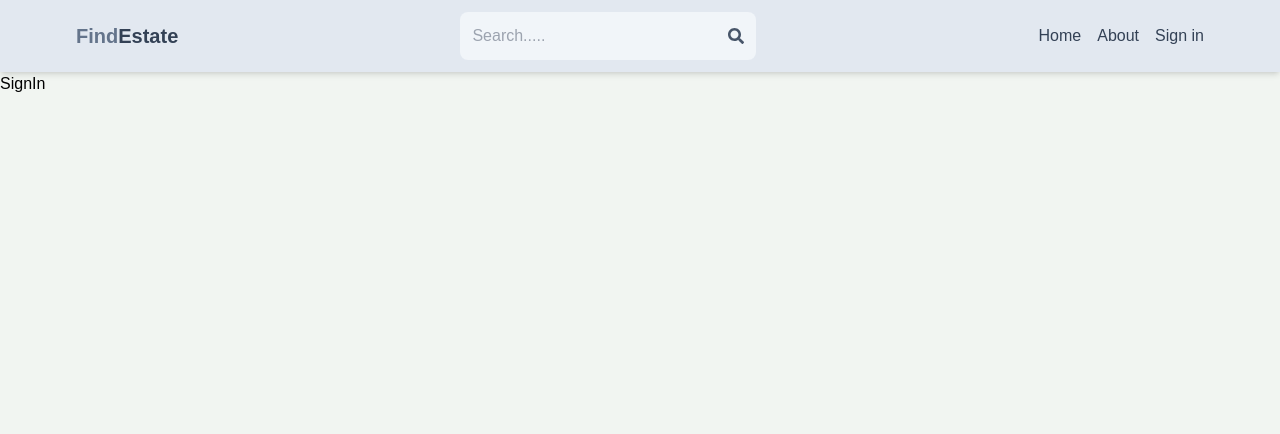
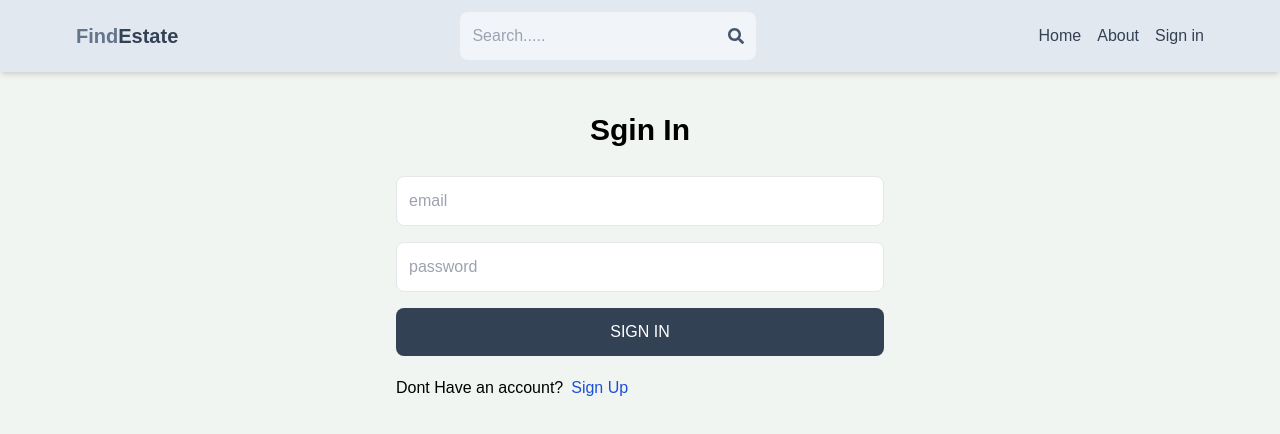
Before and after one commit to Ahmed1995mansour/findestate, a React (Vite) app in the folder client/: page /sign-in in a window 1280 px wide. Shown: the top 434 px of the page. Built offline with nearby package versions, Linux system fonts and the light colour scheme.

Commit message:
create sign in functionality

```diff
--- a/client/src/pages/SignIn.jsx
+++ b/client/src/pages/SignIn.jsx
@@ -1,7 +1,76 @@
-import React from 'react';
+import { useState } from 'react';
+import { Link, useNavigate } from 'react-router-dom';
 
 const SignIn = () => {
-  return <div>SignIn</div>;
+  const [formData, setFormData] = useState({});
+  const [error, setError] = useState(null);
+  const [loading, setLoading] = useState(false);
+
+  const navigate = useNavigate();
+  const handleChange = e => {
+    setFormData({ ...formData, [e.target.id]: e.target.value });
+  };
+
+  const handleSubmit = async e => {
+    e.preventDefault();
+    try {
+      setLoading(true);
+      const res = await fetch('/api/auth/signin', {
+        method: 'POST',
+        headers: {
+          'Content-Type': 'application/json',
+        },
+        body: JSON.stringify(formData),
+      });
+      const data = await res.json();
+      if (data.success === false) {
+        setError(data.message);
+        setLoading(false);
+        return;
+      }
+      setLoading(false);
+      setError(null);
+      navigate('/');
+    } catch (error) {
+      setLoading(false);
+      setError(error.message);
+    }
+  };
+
+  return (
+    <div className="p-3 max-w-lg mx-auto">
+      <h1 className="text-3xl text-center font-semibold my-7">Sgin In</h1>
+      <form onSubmit={handleSubmit} className="flex flex-col gap-4">
+        <input
+          type="email"
+          className="border p-3 rounded-lg"
+          id="email"
+          placeholder="email"
+          onChange={handleChange}
+        />
+        <input
+          type="password"
+          className="border p-3 rounded-lg"
+          id="password"
+          placeholder="password"
+          onChange={handleChange}
+        />
+        <button
+          disabled={loading}
+          className="bg-slate-700 text-white p-3 rounded-lg uppercase hover:opacity-95 disabled:opacity-80"
+        >
+          {loading ? 'Loading....' : 'Sign In'}
+        </button>
+      </form>
+      <div className="flex gap-2 mt-5">
+        <p>Dont Have an account?</p>
+        <Link to="/sign-up">
+          <span className="text-blue-700">Sign Up</span>
+        </Link>
+      </div>
+      {error && <p className="text-red-500 mt-5">{error}</p>}
+    </div>
+  );
 };
 
 export default SignIn;
--- a/client/src/pages/SignUp.jsx
+++ b/client/src/pages/SignUp.jsx
@@ -23,14 +23,14 @@
         body: JSON.stringify(formData),
       });
       const data = await res.json();
-      if (!data.seuccess) {
+      if (data.success === false) {
         setError(data.message);
         setLoading(false);
         return;
       }
       setLoading(false);
       setError(null);
-      navigate('sign-in');
+      navigate('/sign-in');
     } catch (error) {
       setLoading(false);
       setError(error.message);
@@ -72,7 +72,7 @@
       <div className="flex gap-2 mt-5">
         <p>Have an account?</p>
         <Link to="/sign-in">
-          <span className="text-blue-700">Sign in</span>
+          <span className="text-blue-700">Sign In</span>
         </Link>
       </div>
       {error && <p className="text-red-500 mt-5">{error}</p>}
```
